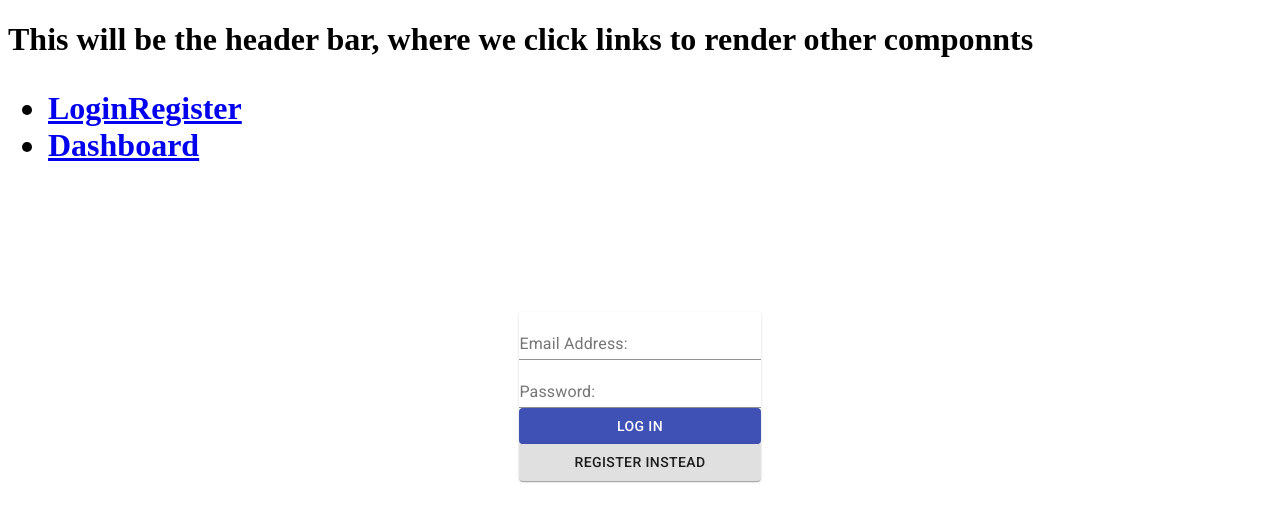
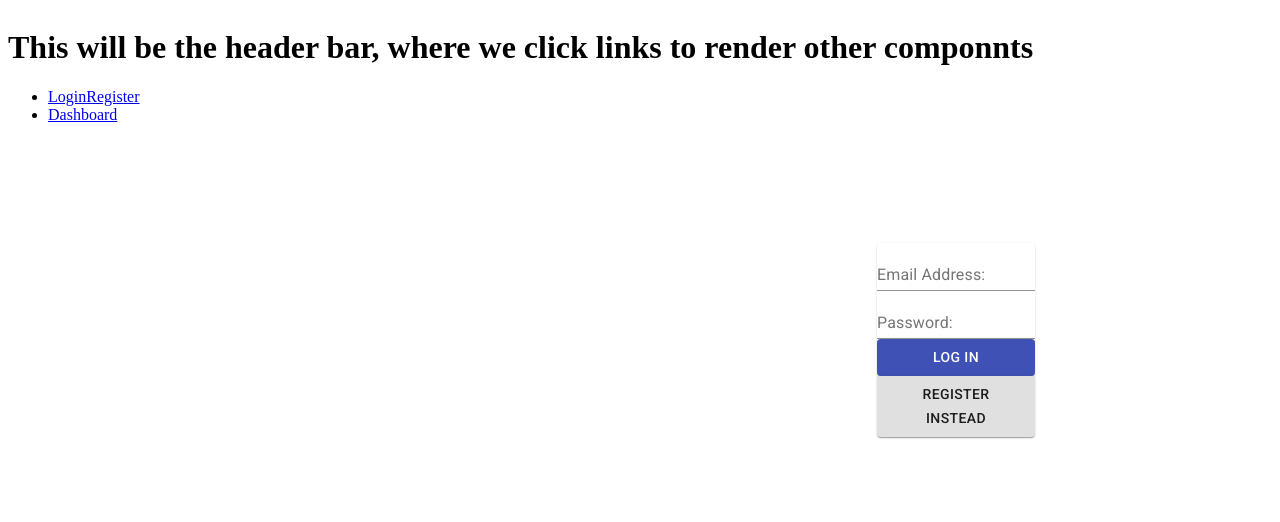
Before and after one commit to gaurav0628/summerhacks-Faction, a React (Create React App) app: page / in a window 1280 px wide. Shown: the top 522 px of the page. Built offline with nearby package versions, Linux system fonts and the light colour scheme.

Commit message:
Added Grid layout

```diff
--- a/src/App.js
+++ b/src/App.js
@@ -1,5 +1,6 @@
 import React from "react";
 import { Switch, Route, Link } from "react-router-dom";
+import {Grid} from "@material-ui/core";
 
 // Pages
 import LoginRegister from "./pages/LoginRegister";
@@ -9,9 +10,11 @@ class App extends React.Component {
   render() {
     return (
       <>
-        <h1>
-          This will be the header bar, where we click links to render other
-          componnts
+
+      <Grid container direction="column">
+        <Grid item>
+          <h1>This will be the header bar, where we click links to render other
+            componnts</h1>
             <ul>
               <li>
                 <Link to="/">LoginRegister</Link>
@@ -20,12 +23,24 @@ class App extends React.Component {
                 <Link to="/dashboard">Dashboard</Link>
               </li>
             </ul>
-        </h1>
+
+        </Grid>
+        <Grid item container>
+          <Grid item xs={6}></Grid>
+
+          <Grid item xs={6}>
 
           <Switch>
             <Route exact path="/" component={LoginRegister} />
             <Route exact path="/dashboard" component={Dashboard} />
           </Switch>
+
+          </Grid>
+        </Grid>
+      </Grid>
+
+
+
       </>
     );
   }
```
Also changed, not shown: package.json (line endings or trailing spaces), 1 other file (tests, documents, lock files or other folders). Lines whose indentation alone changed are shown as unchanged.
